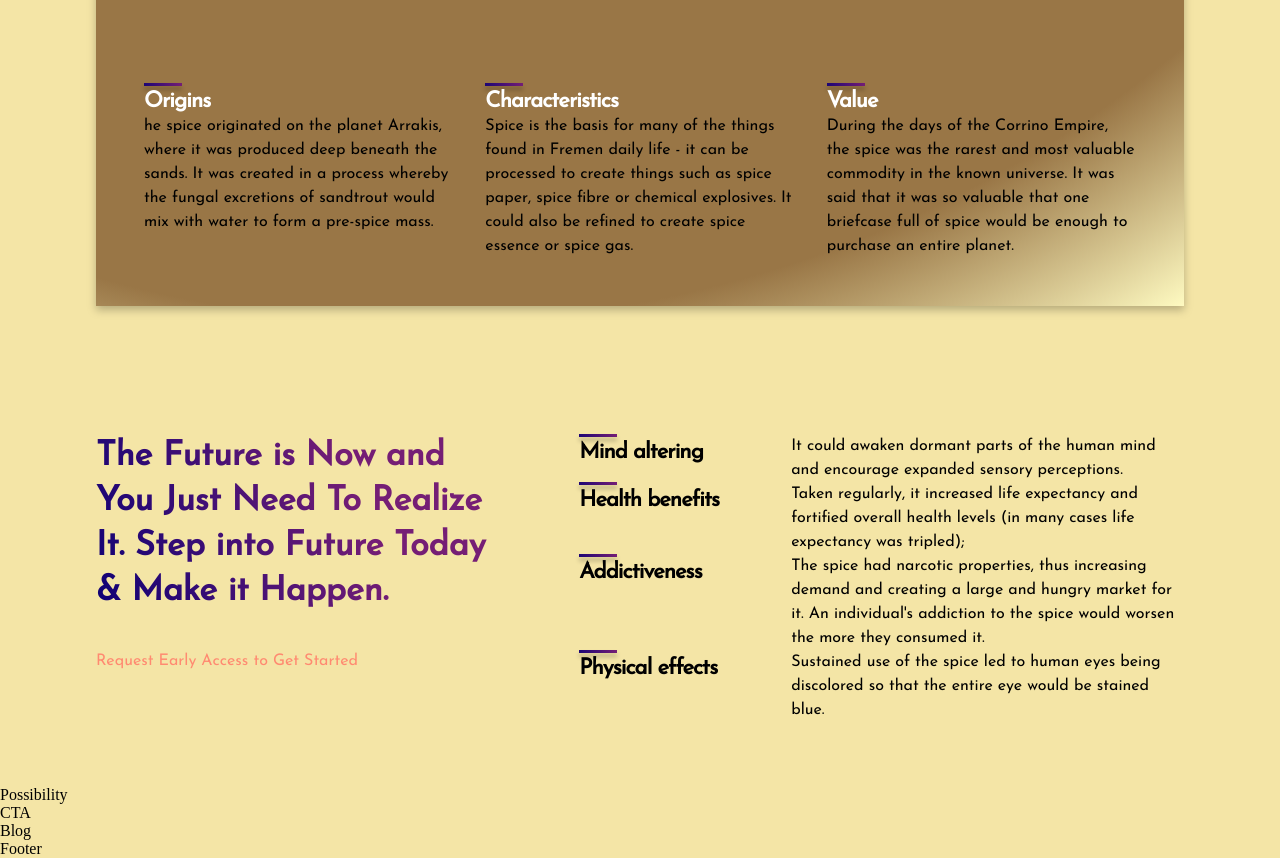
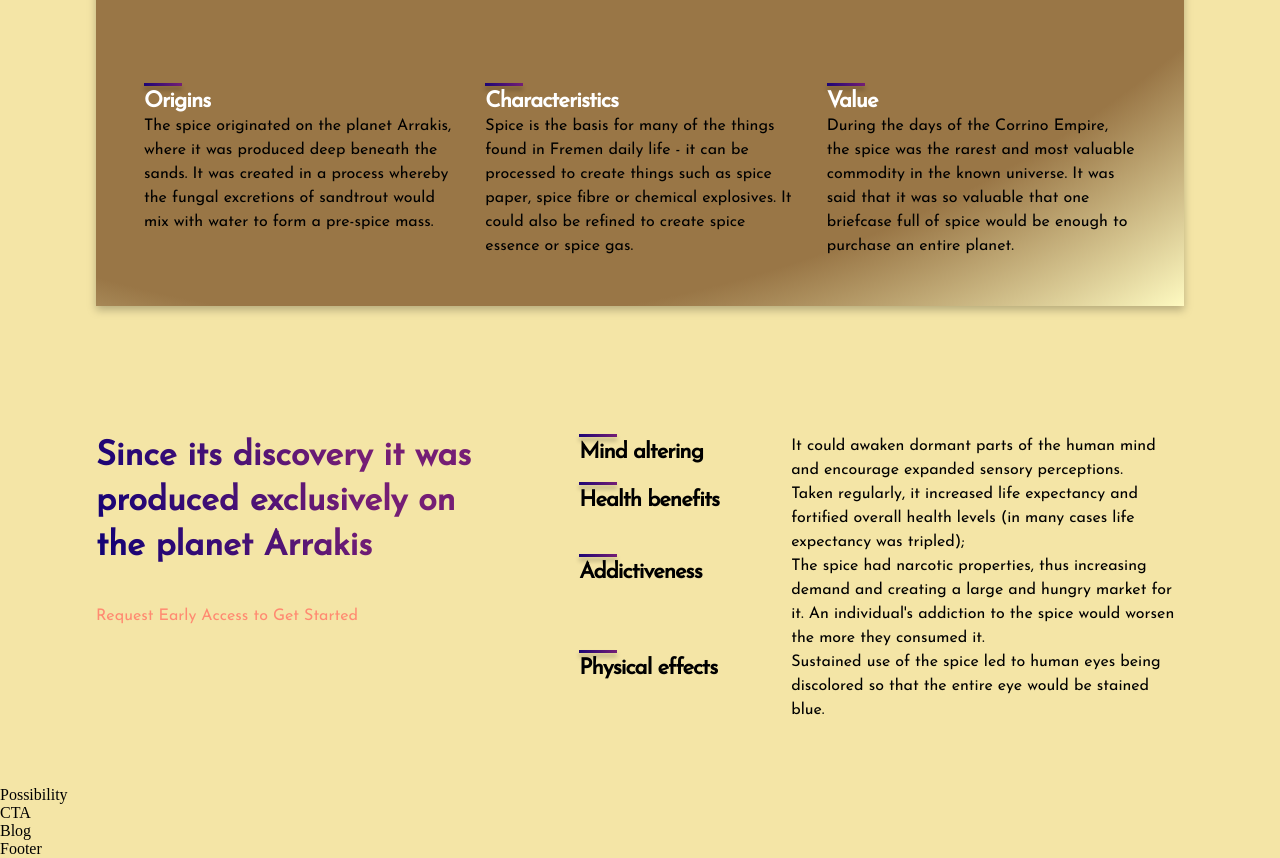
Before and after one commit to laszlosomogyimusic/SpiceOfDune, a React (Create React App) app: page / in a window 1280 px wide. Shown: the part 1510-2368 px from the top of the page. Built offline with nearby package versions, Linux system fonts and the light colour scheme.

Commit message:
Few bugfixes

```diff
--- a/src/containers/features/Features.jsx
+++ b/src/containers/features/Features.jsx
@@ -9,7 +9,7 @@ const Features = () => {
   return (
     <section className="features section--padding" id="features">
       <header className="features__header">
-        <h1 className="features__title gradient__text">The Future is Now and You Just Need To Realize It. Step into Future Today & Make it Happen.</h1>
+        <h1 className="features__title gradient__text">Since its discovery it was produced exclusively on the planet Arrakis</h1>
         <p className="features__text">Request Early Access to Get Started</p>
       </header>
       <article className="features__body">
--- a/src/containers/whatspice/data.json
+++ b/src/containers/whatspice/data.json
@@ -1,7 +1,7 @@
 [
   {
     "title": "Origins",
-    "text": "he spice originated on the planet Arrakis, where it was produced deep beneath the sands. It was created in a process whereby the fungal excretions of sandtrout would mix with water to form a pre-spice mass."
+    "text": "The spice originated on the planet Arrakis, where it was produced deep beneath the sands. It was created in a process whereby the fungal excretions of sandtrout would mix with water to form a pre-spice mass."
   },
   {
     "title": "Characteristics",
```
